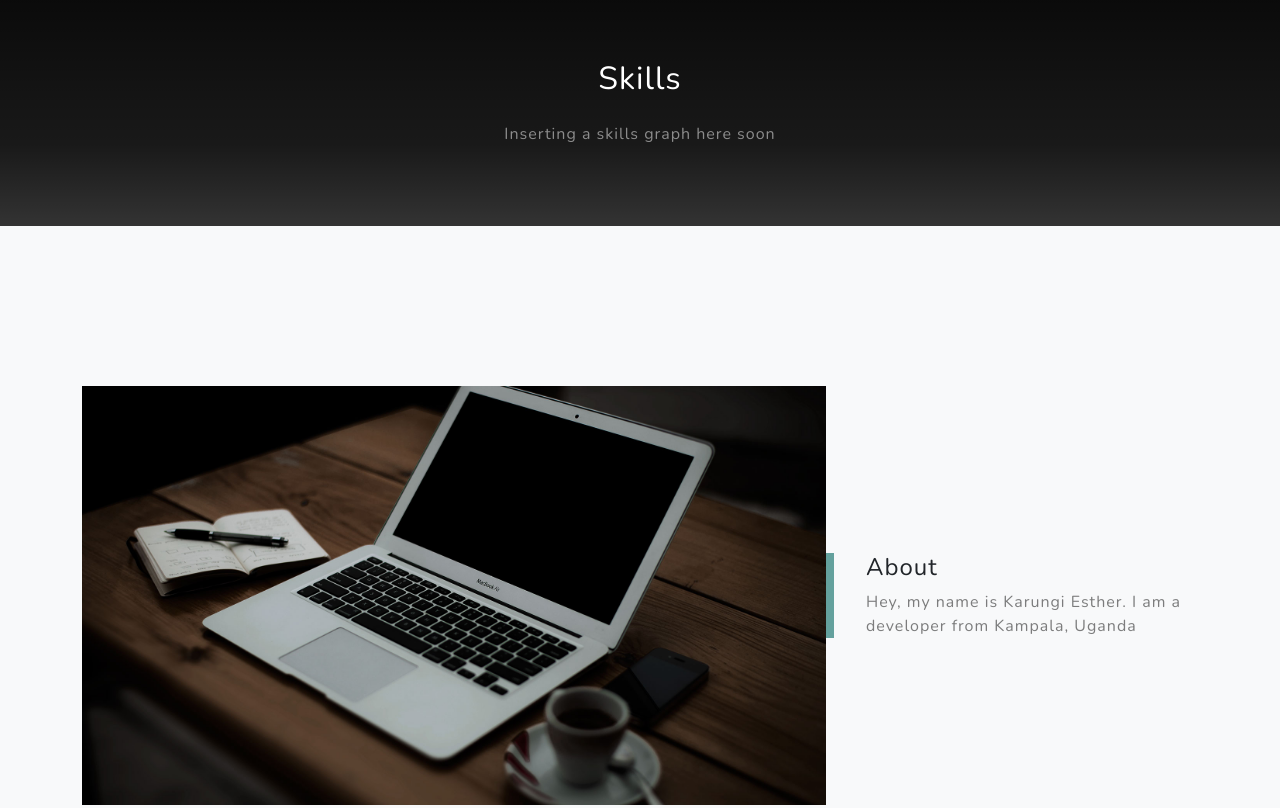
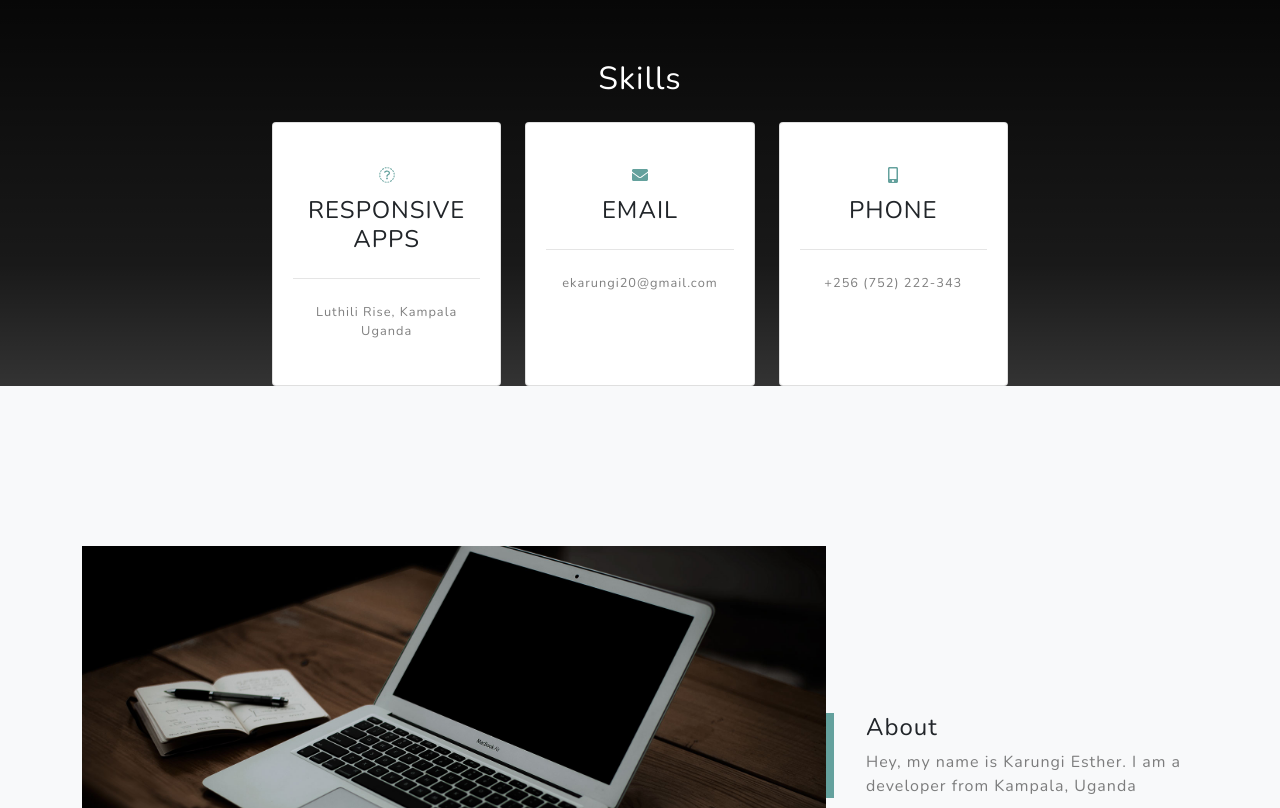
Before and after one commit to kessyy/portfolio, a plain HTML site: page index.html in a window 1280 px wide. Shown: the part 900-1708 px from the top of the page. Drawn offline with nearby package versions, Linux system fonts and the light colour scheme.

Commit message:
adding new project

```diff
--- a/index.html
+++ b/index.html
@@ -48,9 +48,42 @@
                 <div class="row">
                     <div class="col-lg-8 mx-auto">
                         <h2 class="text-white mb-4">Skills</h2>
-                        <p class="text-white-50">
+                        <!-- <p class="text-white-50">
                             Inserting a skills graph here soon
-                        </p>
+                        </p> -->
+
+                                <div class="row">
+                                    <div class="col-md-4 mb-3 mb-md-0">
+                                        <div class="card py-4 h-100">
+                                            <div class="card-body text-center">
+                                                <i class="fas fa-phone-laptop text-primary mb-2"></i>
+                                                <h4 class="text-uppercase m-0">Responsive Apps</h4>
+                                                <hr class="my-4" />
+                                                <div class="small text-black-50">Luthili Rise, Kampala Uganda </div>
+                                            </div>
+                                        </div>
+                                    </div>
+                                    <div class="col-md-4 mb-3 mb-md-0">
+                                        <div class="card py-4 h-100">
+                                            <div class="card-body text-center">
+                                                <i class="fas fa-envelope text-primary mb-2"></i>
+                                                <h4 class="text-uppercase m-0">Email</h4>
+                                                <hr class="my-4" />
+                                                <div class="small text-black-50">ekarungi20@gmail.com</div>
+                                            </div>
+                                        </div>
+                                    </div>
+                                    <div class="col-md-4 mb-3 mb-md-0">
+                                        <div class="card py-4 h-100">
+                                            <div class="card-body text-center">
+                                                <i class="fas fa-mobile-alt text-primary mb-2"></i>
+                                                <h4 class="text-uppercase m-0">Phone</h4>
+                                                <hr class="my-4" />
+                                                <div class="small text-black-50">+256 (752) 222-343</div>
+                                            </div>
+                                        </div>
+                                    </div>
+                                </div>
                     </div>
                 </div>
                 <!-- <img class="img-fluid" src="assets/img/ipad.png" alt="" /> -->
@@ -120,22 +153,22 @@
                     </div>
                 </div>
 
-                <!-- <div class="row justify-content-center no-gutters mb-5 mb-lg-0">
-                    <div class="col-lg-6"><img class="img-fluid" src="assets/img/netlify.JPG" alt="" /></div>
+                <div class="row justify-content-center no-gutters mb-5 mb-lg-0">
+                    <div class="col-lg-6"><img class="img-fluid" src="assets/img/music.JPG" alt="" /></div>
                     <div class="col-lg-6">
                         <div class="bg-black text-center h-100 project">
                             <div class="d-flex h-100">
                                 <div class="project-text w-100 my-auto text-center text-lg-left">
-                                    <h4 class="text-white">Netflix</h4>
-                                    <p class="mb-0 text-white-50">A simple netflix clone. This site can be accessed at
-                                        <a target="_blank" href="https://kessyy.github.io/netlify/">Netflix</a>
+                                    <h4 class="text-white">Music Player</h4>
+                                    <p class="mb-0 text-white-50">A simple music Player. This site can be accessed at
+                                        <a target="_blank" href="https://epic-ramanujan-123735.netlify.app/"> Es Music</a>
                                     </p>
                                     <hr class="d-none d-lg-block mb-0 ml-0" />
                                 </div>
                             </div>
                         </div>
                     </div>
-                </div> -->
+                </div>
                 <!-- Project Four Row-->
                 <div class="row justify-content-center no-gutters">
                     <div class="col-lg-6"><img class="img-fluid" src="assets/img/Flashyfoods.JPG" alt="" /></div>
```
Also changed, not shown: assets/img/acc.JPG (added), assets/img/music.JPG (added).
